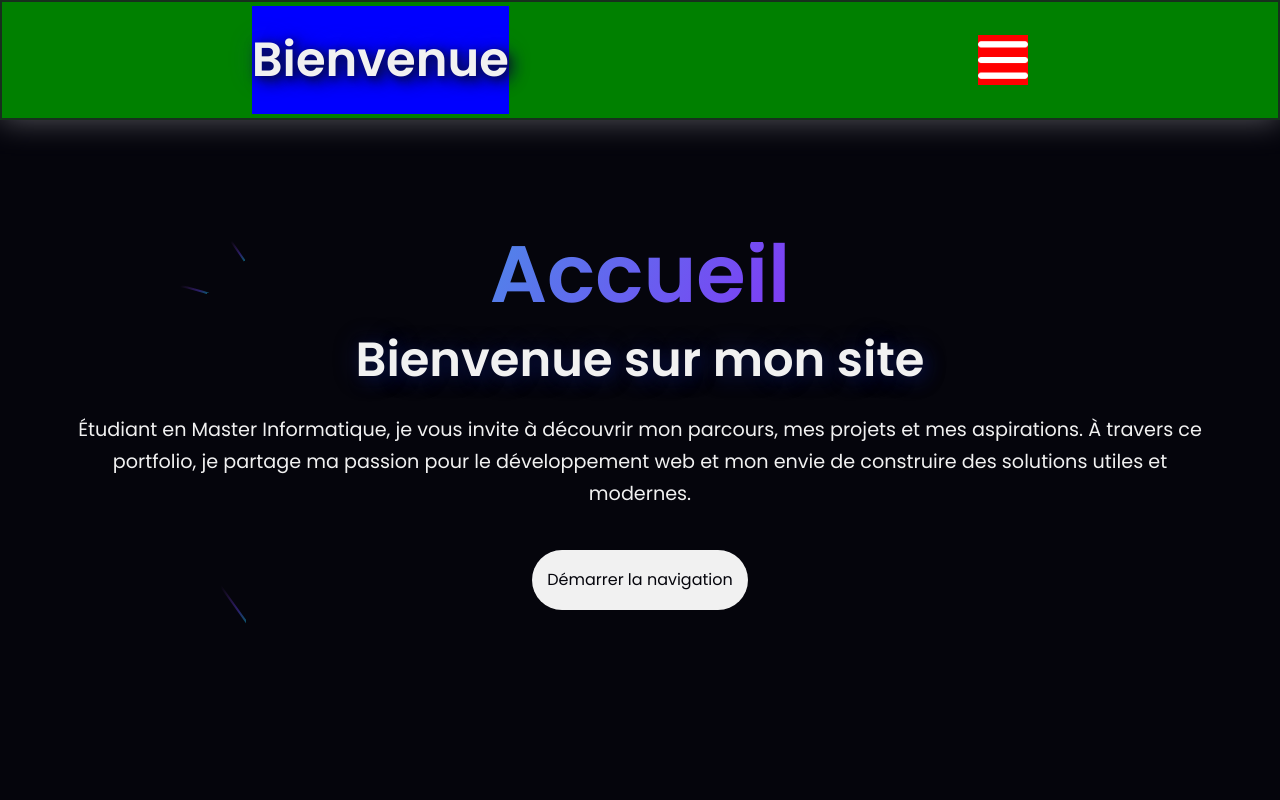
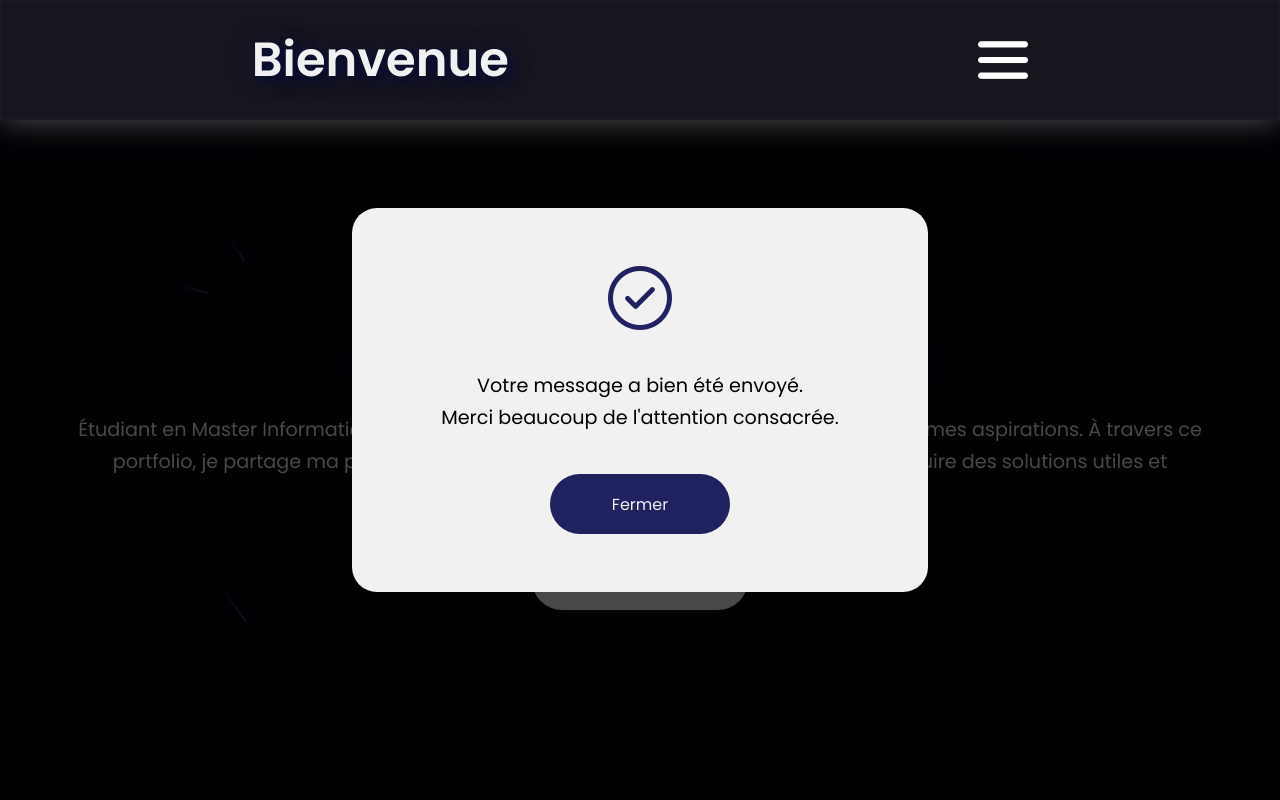
Before and after one commit to PierrickDEN03/Mon-Site, a React (Create React App) app: page / in a window 1280 px wide. Shown: the top 800 px of the page. Built offline with nearby package versions, Linux system fonts and the light colour scheme.

Commit message:
Correction CSS

```diff
--- a/src/components/Contact.jsx
+++ b/src/components/Contact.jsx
@@ -94,6 +94,7 @@ const Form = styled.form`
             min-height: 100px;
             border-radius: 25px;
             padding: 25px;
+            resize: none;
             transition: font-size 1s ease, line-height 1s ease;
       }
 
@@ -145,7 +146,7 @@ const Form = styled.form`
             input[type='text'],
             input[type='email'],
             textarea {
-                  min-width: 85%;
+                  width: 85%;
             }
       }
 `
@@ -188,7 +189,7 @@ const H3Desktop = styled.h3`
 
 export default function Contact({ lightMode, fontMode }) {
       //State pour la popup
-      const [isOpen, setIsOpen] = useState(false)
+      const [isOpen, setIsOpen] = useState(true)
       //State pour formulaire
       const [nomPrenom, setNomPrenom] = useState('')
       const [mail, setMail] = useState('')
--- a/src/components/Header.jsx
+++ b/src/components/Header.jsx
@@ -24,10 +24,9 @@ const DivMenu = styled.div`
       border: 2px solid ${({ $bgColor }) => $bgColor};
       z-index: 100;
       transition: color 1s ease, background-color 1s ease, border 1s ease;
-      background-color: green;
       @media (max-width: 1024px) {
             justify-content: space-between;
-            padding-right: 20px;
+            padding: 0 10px;
             margin: 0;
             box-sizing: border-box;
       }
@@ -55,7 +54,6 @@ const DivBtn = styled.div`
 `
 
 const DivBtnMenu = styled.div`
-      background-color: red;
       height: 50px;
       width: 50px;
       background-image: url(${({ $icon }) => $icon});
@@ -90,7 +88,7 @@ export default function Header({ lightMode, setLightMode, fontMode, setFontMode,
                         cursorMode={cursorMode}
                         setCursorMode={setCursorMode}
                   />
-                  <div style={{ padding: 0, margin: 0, backgroundColor: 'blue' }}>
+                  <div>
                         <h2>Bienvenue</h2>
                   </div>
                   <DivBtn>
--- a/src/components/Popup.jsx
+++ b/src/components/Popup.jsx
@@ -82,7 +82,11 @@ export default function Popup({ isOpen, setIsOpen, fontMode }) {
                                     exit="exit"
                                     transition={{ duration: 0.5, ease: 'easeOut' }}
                               >
-                                    <img src="/assets/icons/check-mark.png" alt="check-icon" />
+                                    <img
+                                          src={`${process.env.PUBLIC_URL}/assets/icons/check-mark.png`}
+                                          alt="check-icon"
+                                    />
+
                                     <p>
                                           Votre message a bien été envoyé.
                                           <br />
--- a/src/components/Presentation.jsx
+++ b/src/components/Presentation.jsx
@@ -15,7 +15,7 @@ const Container = styled.div`
       gap: 50px;
       align-items: center;
       @media (max-width: 1024px) {
-            margin: 20px;
+            margin: 5%;
             flex-direction: column-reverse;
             box-sizing: border-box;
       }
```
